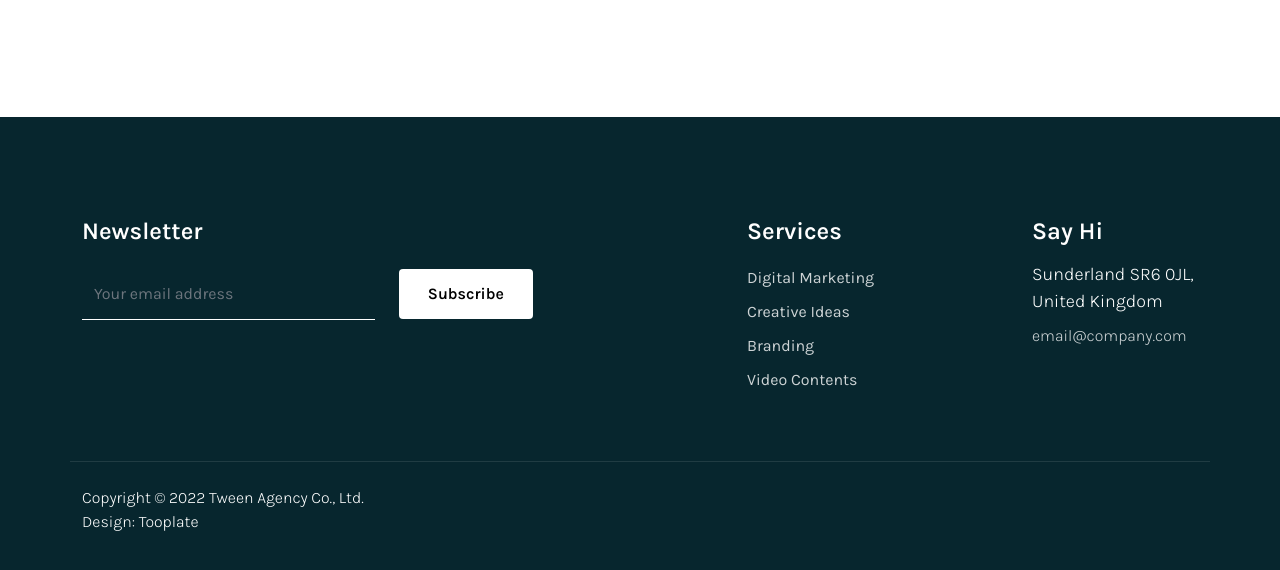
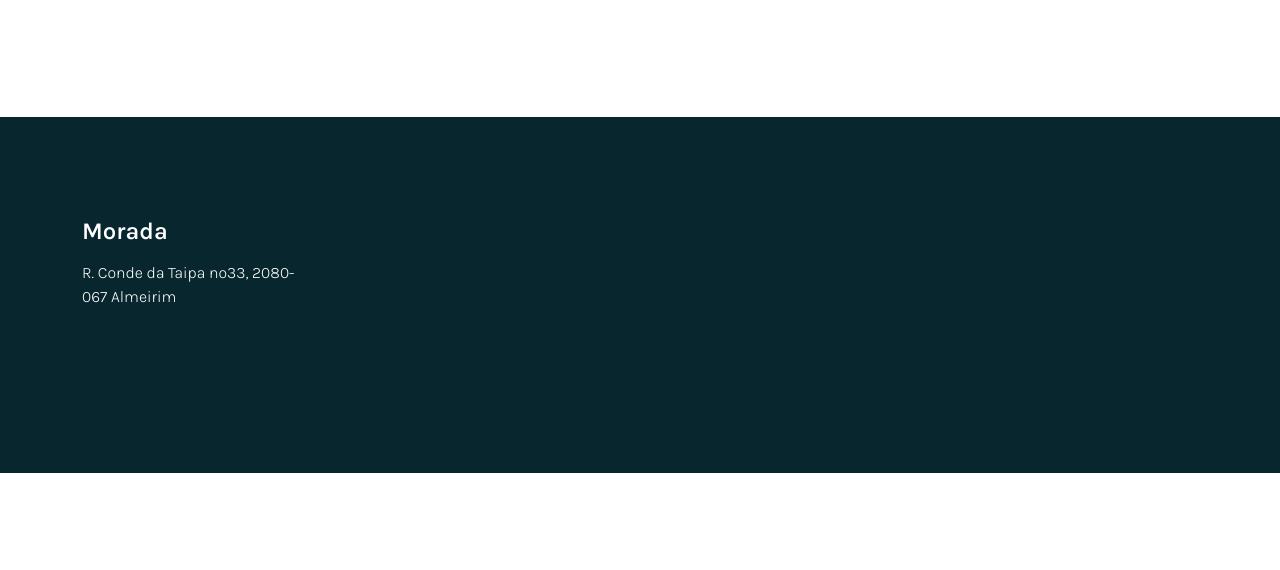
Before and after one commit to DigiCat92/AlmeirimBox, a plain HTML site: page index.html in a window 1280 px wide. Shown: the part 1153-1723 px from the top of the page. After the commit the page ends 1626 px from the top, so only its background shows below. Drawn offline with nearby package versions, Linux system fonts and the light colour scheme.

```diff
--- a/index.html
+++ b/index.html
@@ -45,8 +45,8 @@
     <nav class="navbar fixed-top navbar-expand-lg">
       <div class="container">
           <a
-                            href="almeirimbox.jpg"
-                            class="social-icon-link bi-twitter"></a>
+           href="almeirimbox.jpg"
+          class="social-icon-link bi-twitter"></a>
         <a
           href="index.html"
           class="navbar-brand">
@@ -277,7 +277,7 @@
                               data-bs-target="#accordionGeneralOne"
                               aria-expanded="true"
                               aria-controls="accordionGeneralOne">
-                              What is Tween Agency?
+                              What is Cross-Training ?
                             </button>
                           </h2>
 
@@ -288,23 +288,7 @@
                             data-bs-parent="#accordionGeneral">
                             <div class="accordion-body">
                               <p class="large-paragraph">
-                                <strong>Tween Agency</strong> is free HTML
-                                template powered by Bootstrap 5 CSS framework.
-                                This means you can use all standard CSS classes
-                                provided by Bootstrap version 5 to customize
-                                your CSS layout.
-                              </p>
-
-                              <p class="large-paragraph">
-                                You are allowed to use it for your clients. You
-                                are not allowed to redistribute this template
-                                ZIP file on any other template website. Please
-                                <a
-                                  href="https://www.tooplate.com/contact"
-                                  target="_blank"
-                                  ><strong>contact Tooplate</strong></a
-                                >
-                                for more info.
+                                <strong>Cross-Training </strong> is an exercise program that combines a variety of activities to help you attain your fitness objectives.
                               </p>
                             </div>
                           </div>
@@ -321,7 +305,7 @@
                               data-bs-target="#accordionGeneralTwo"
                               aria-expanded="false"
                               aria-controls="accordionGeneralTwo">
-                              What are available services?
+                              What are the benefits of Cross-Training?
                             </button>
                           </h2>
 
@@ -332,10 +316,7 @@
                             data-bs-parent="#accordionGeneral">
                             <div class="accordion-body">
                               <p class="large-paragraph">
-                                We provide full digital marketing services for
-                                all various aspects of your company's web
-                                presence and social medias. You have 100% peace
-                                of mind for your company by working with us.
+                                Cross-Training has several benefits, including full body conditioning; improving skill, agility and balance; flexibility in training plans; and the opportunity to continue training while injured.
                               </p>
                             </div>
                           </div>
@@ -352,7 +333,7 @@
                               data-bs-target="#accordionGeneralThree"
                               aria-expanded="false"
                               aria-controls="accordionGeneralThree">
-                              How many successful projects?
+                              Is Cross-Training good for everyone?
                             </button>
                           </h2>
 
@@ -363,10 +344,7 @@
                             data-bs-parent="#accordionGeneral">
                             <div class="accordion-body">
                               <p class="large-paragraph">
-                                We have over 280+ successful projects for
-                                different companies. There are great experiences
-                                of working together with different clients all
-                                over the world.
+                                Want to reduce body fat, increase lean muscle mass and burn calories more efficiently? Cross-Training to the rescue! Cross-Training is a key component of overall health and fitness for everyone.
                               </p>
                             </div>
                           </div>
@@ -385,102 +363,14 @@
       <div class="container">
         <div class="row">
           <div class="col-lg-5 col-12 me-auto mb-4">
-            <h5 class="text-white mb-3">Newsletter</h5>
-
-            <form
-              class="custom-form subscribe-form mt-4"
-              role="form">
-              <div class="row">
-                <div class="col-lg-8 col-md-8 col-7">
-                  <input
-                    type="email"
-                    name="subscribe-email"
-                    id="subscribe-email"
-                    pattern="[^ @]*@[^ @]*"
-                    class="form-control"
-                    placeholder="Your email address"
-                    required="" />
-                </div>
-
-                <div class="col-lg-4 col-md-4 col-5">
-                  <button
-                    type="submit"
-                    class="form-control"
-                    id="subscribe">
-                    Subscribe
-                  </button>
-                </div>
-              </div>
-            </form>
-          </div>
-
-          <div class="col-lg-2 col-12 mx-auto my-lg-0 my-4">
-            <h5 class="text-white mb-3">Services</h5>
-
-            <ul class="footer-menu">
-              <li class="footer-menu-item">
-                <a
-                  href="#"
-                  class="footer-menu-link"
-                  >Digital Marketing</a
-                >
-              </li>
-
-              <li class="footer-menu-item">
-                <a
-                  href="#"
-                  class="footer-menu-link"
-                  >Creative Ideas</a
-                >
-              </li>
-
-              <li class="footer-menu-item">
-                <a
-                  href="#"
-                  class="footer-menu-link"
-                  >Branding</a
-                >
-              </li>
-
-              <li class="footer-menu-item">
-                <a
-                  href="#"
-                  class="footer-menu-link"
-                  >Video Contents</a
-                >
-              </li>
-            </ul>
-          </div>
-
-          <div class="col-lg-2 col-12">
-            <h5 class="text-white mb-3">Say Hi</h5>
-
-            <p class="text-white mb-1">Sunderland SR6 0JL, United Kingdom</p>
-
-            <p>
-              <a
-                href="mailto:email@company.com"
-                class="footer-link"
-                >email@company.com</a
-              >
-            </p>
-            <p></p>
-          </div>
-
-          <div class="site-footer-bottom mt-5">
-            <div class="row pt-4">
-              <div class="col-lg-6 col-12">
+            <h5 class="text-white mb-3">Morada</h5>
+                 <div class="col-lg-6 col-12">
                 <p class="copyright-text tooplate-link">
-                  Copyright © 2022 Tween Agency Co., Ltd. <br />Design:
-                  <a
-                    rel="nofollow"
-                    href="https://www.tooplate.com/"
-                    target="_blank"
-                    >Tooplate</a
-                  >
+                   R. Conde da Taipa nº33, 2080-067 Almeirim
                 </p>
               </div>
-
+              </div>
+          </div>
               <div class="col-lg-3 col-12 ms-auto">
                 <ul class="social-icon">
                   <li>
```
